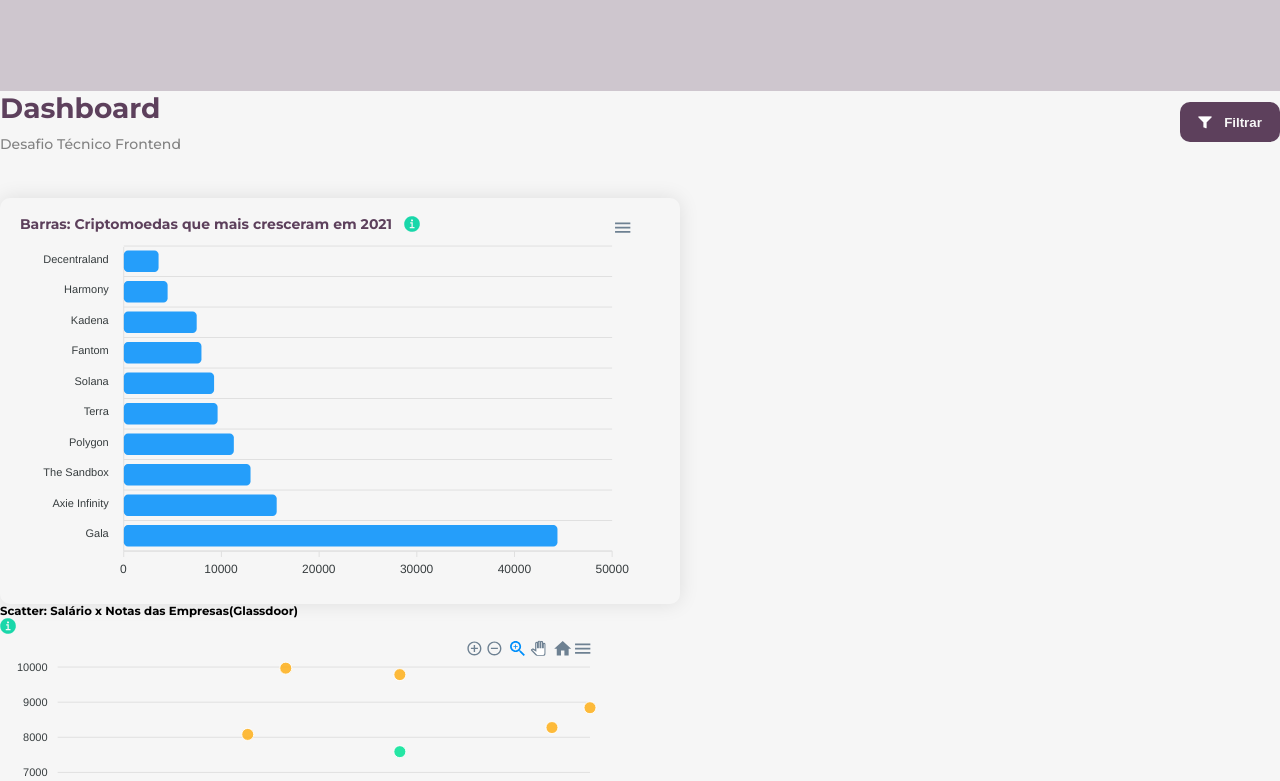
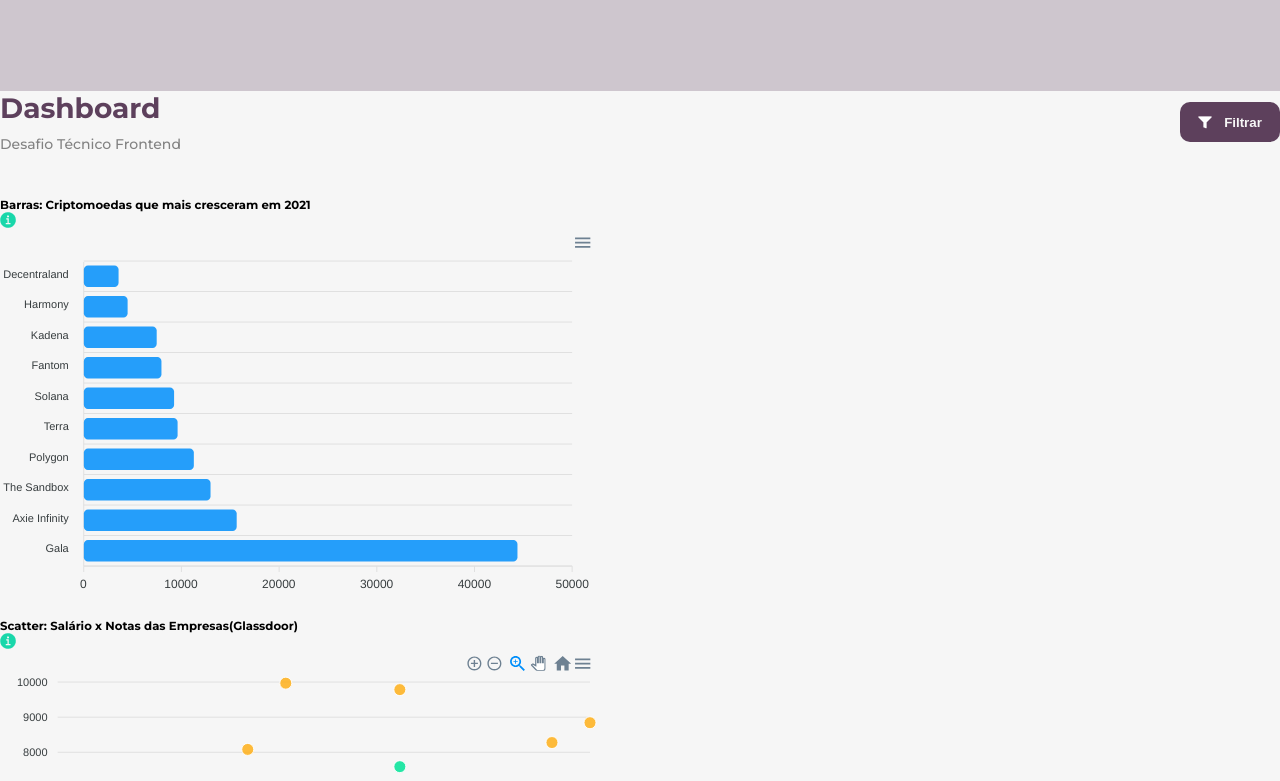
Before and after one commit to RSobrinho/DesafioEstagio, a React (Create React App) app: page / in a window 1280 px wide. Shown: the top 781 px of the page. Built offline with nearby package versions, Linux system fonts and the light colour scheme.

Commit message:
fix: Melhoria nas classNames, pra poderem ser reutilizadas no outro grafico

```diff
--- a/src/Components/BarChart.js
+++ b/src/Components/BarChart.js
@@ -51,8 +51,8 @@
   }
 
   return (
-    <div className="card__container">
-      <div className="card__info">
+    <div className="Card">
+      <div className="Card__infoChart">
         <h3>Barras: Criptomoedas que mais cresceram em 2021</h3>
         <img src={infoIcon} alt="infoIcon" />
       </div>
```
